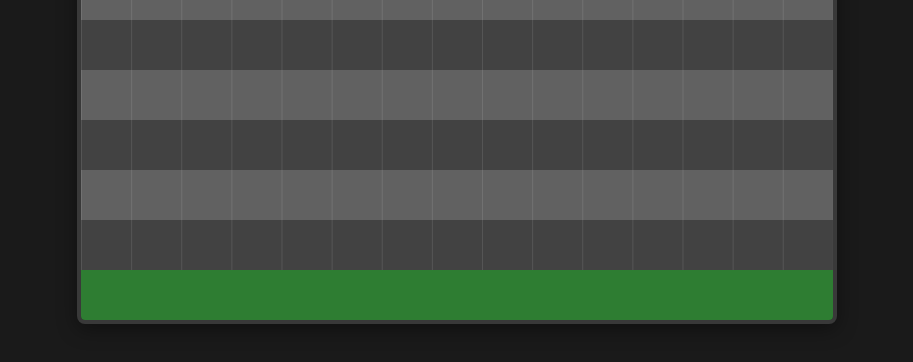
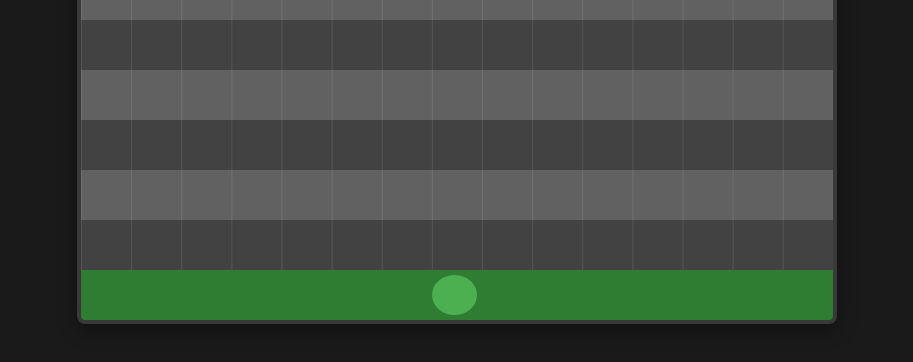
Before and after one commit to Workflow-Manager-admin/frogcross-arcade-94191-94215, a React (Create React App) app in the folder main_container_for_frogcross_arcade/: page / in a window 1280 px wide. Shown: the part 527-889 px from the top of the page, without its empty margins (183-1096 px from the left). Built offline with nearby package versions, Linux system fonts and the light colour scheme.

Commit message:
Auto-commit: Changes as of 2025-05-22T05:59:40.212498+00:00

```diff
--- a/main_container_for_frogcross_arcade/src/components/GameContainer.js
+++ b/main_container_for_frogcross_arcade/src/components/GameContainer.js
@@ -1,4 +1,4 @@
-import React, { useState } from 'react';
+import React, { useState, useEffect } from 'react';
 import './GameContainer.css';
 
 /**
@@ -16,8 +16,15 @@ const GameContainer = () => {
   // Frog position state (grid-based)
   const [frogPosition, setFrogPosition] = useState({
     x: 7, // Middle of the bottom lane
-    y: 9  // Start at the bottom of the grid
+    y: 10  // Start at the bottom of the grid (0-indexed, so 10 is the 11th lane)
   });
+
+  // Vehicle positions (initial placeholders)
+  const [vehicles, setVehicles] = useState([
+    { id: 1, x: 2, y: 3, direction: 'right', length: 2 },  // Lane 4 (0-indexed)
+    { id: 2, x: 8, y: 5, direction: 'left', length: 3 },   // Lane 6 (0-indexed)
+    { id: 3, x: 4, y: 7, direction: 'right', length: 2 }   // Lane 8 (0-indexed)
+  ]);
 
   // Number of lanes in the game
   const totalLanes = 11; // 1 starting lane, 9 crossing lanes, 1 goal lane
@@ -40,10 +47,25 @@ const GameContainer = () => {
         laneType = 'lane road-lane road-lane-dark';
       }
 
+      // Get vehicles in this lane
+      const laneVehicles = vehicles.filter(vehicle => vehicle.y === i);
+
       lanes.push(
         <div key={`lane-${i}`} className={laneType}>
-          {/* Lane content will be populated with vehicles or other items later */}
-          {i === totalLanes - 1 && frogPosition.y === i && (
+          {/* Display vehicles in this lane */}
+          {laneVehicles.map(vehicle => (
+            <div
+              key={`vehicle-${vehicle.id}`}
+              className={`vehicle ${vehicle.direction === 'right' ? 'vehicle-right' : 'vehicle-left'}`}
+              style={{
+                left: `${(vehicle.x * 100) / 15}%`,
+                width: `${(vehicle.length * 100) / 15}%`
+              }}
+            />
+          ))}
+
+          {/* Display frog if it's in this lane */}
+          {frogPosition.y === i && (
             <div
               className="frog"
               style={{ left: `${(frogPosition.x * 100) / 15}%` }}
```
Also changed, not shown: 2 other files (tests, documents, lock files or other folders).
